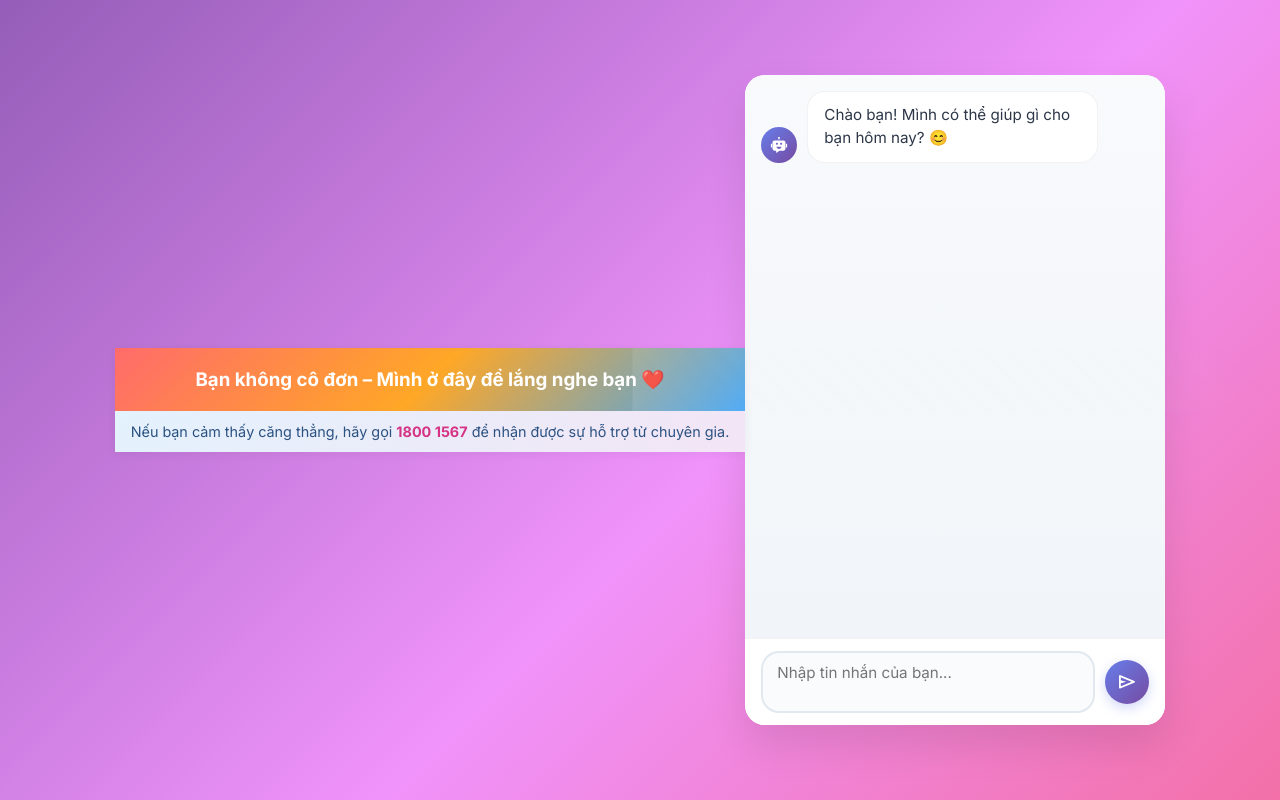
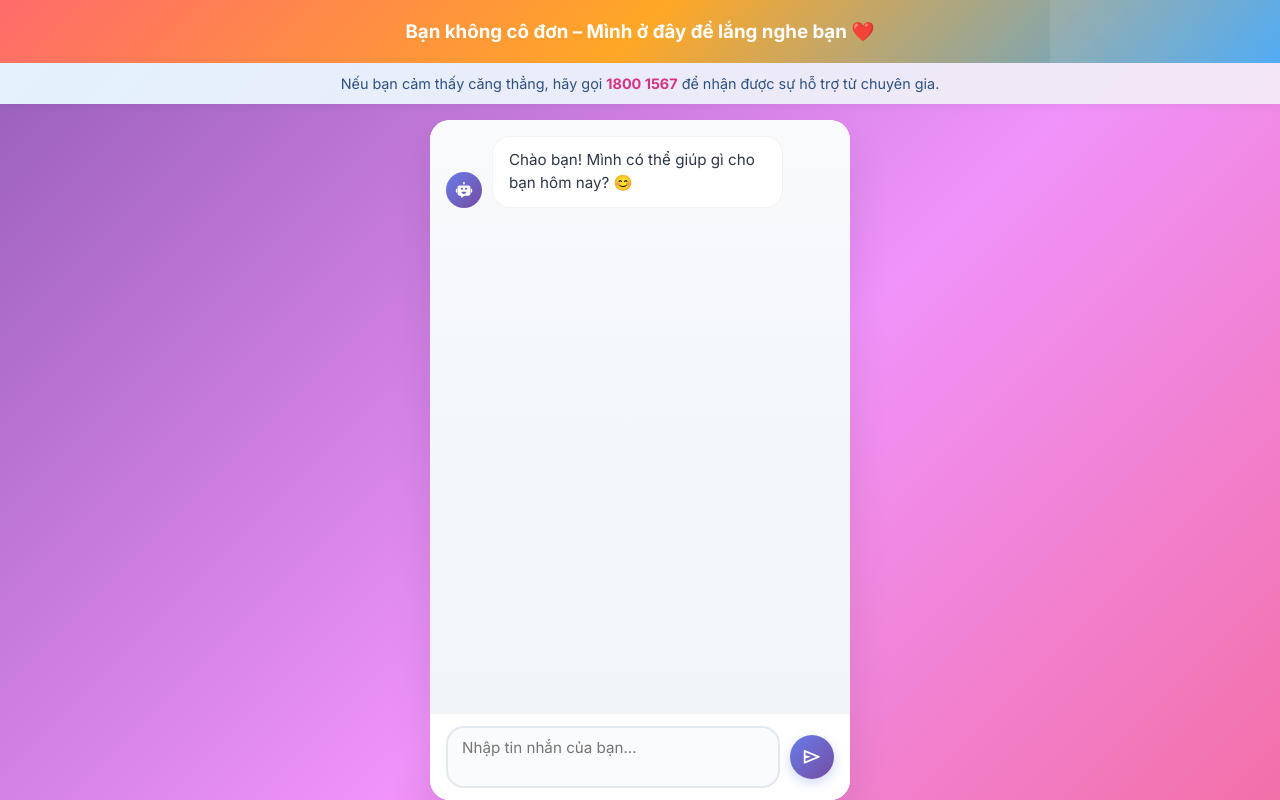
Before and after one commit to QuangTam1101/Here4U, a plain HTML site: page index.html in a window 1280 px wide. Both pictures are taken after a click on the button "Tiếng Việt 🇻🇳". Drawn offline with nearby package versions, Linux system fonts and the light colour scheme.

Commit message:
style.css

```diff
--- a/style.css
+++ b/style.css
@@ -89,8 +89,8 @@ body {
 .chat-container {
     width: 100%;
     max-width: 420px;
-    height: 90vh;
-    max-height: 650px;
+    height: calc(100vh - 120px);
+    max-height: none;
     display: flex;
     flex-direction: column;
     background: rgba(255, 255, 255, 0.95);
@@ -98,12 +98,15 @@ body {
     border-radius: 20px;
     box-shadow: 0 20px 40px rgba(0, 0, 0, 0.1);
     overflow: hidden;
+    margin-top: calc(80px + 40px);
 }
 
 /* ====== Header ====== */
 .chat-fixed-header {
-    position: sticky;
+    position: fixed;
     top: 0;
+    left: 0;
+    width: 100%;
     background: white;
     z-index: 10;
     box-shadow: 0 2px 10px rgba(0,0,0,0.05);
```
